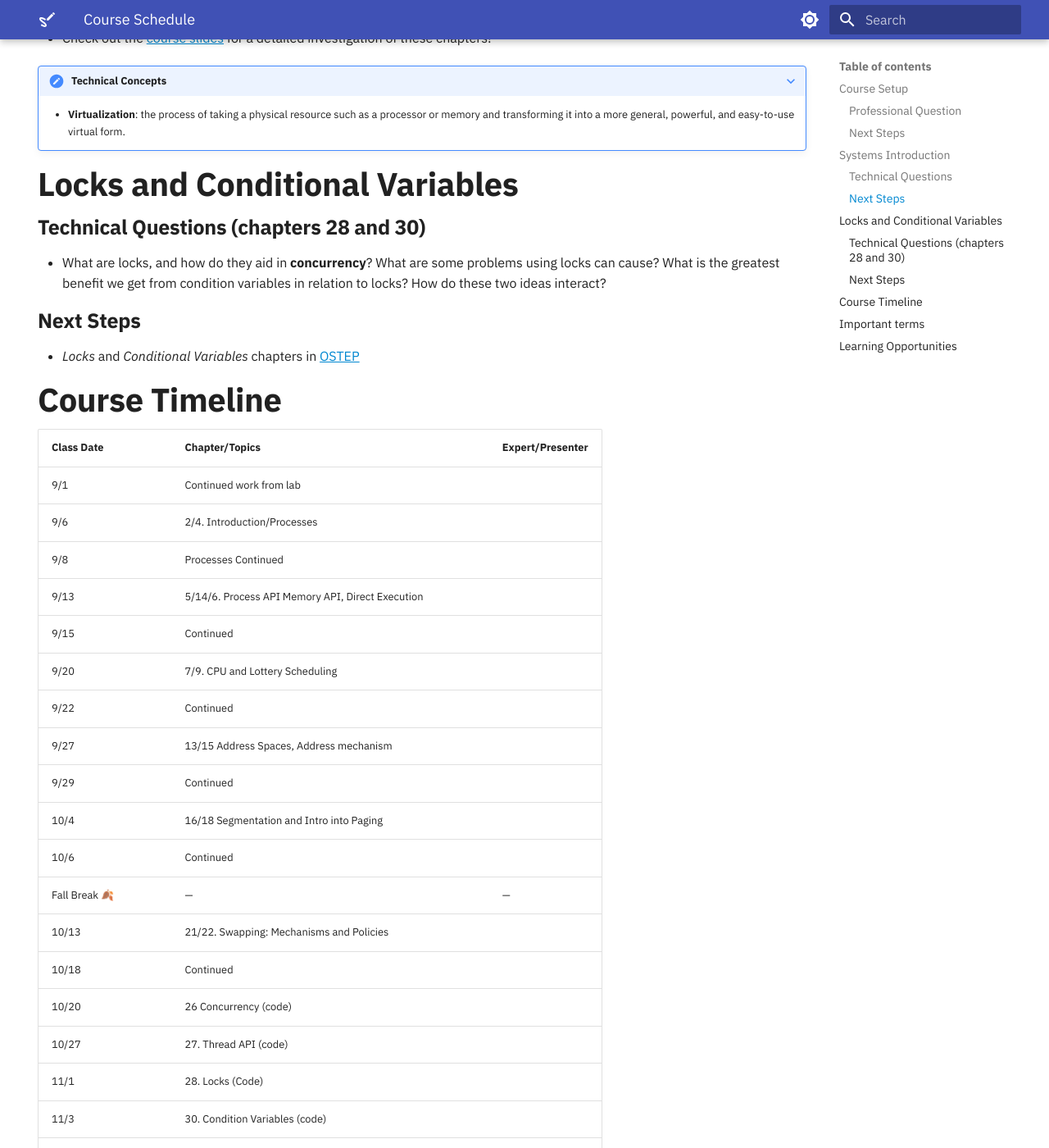
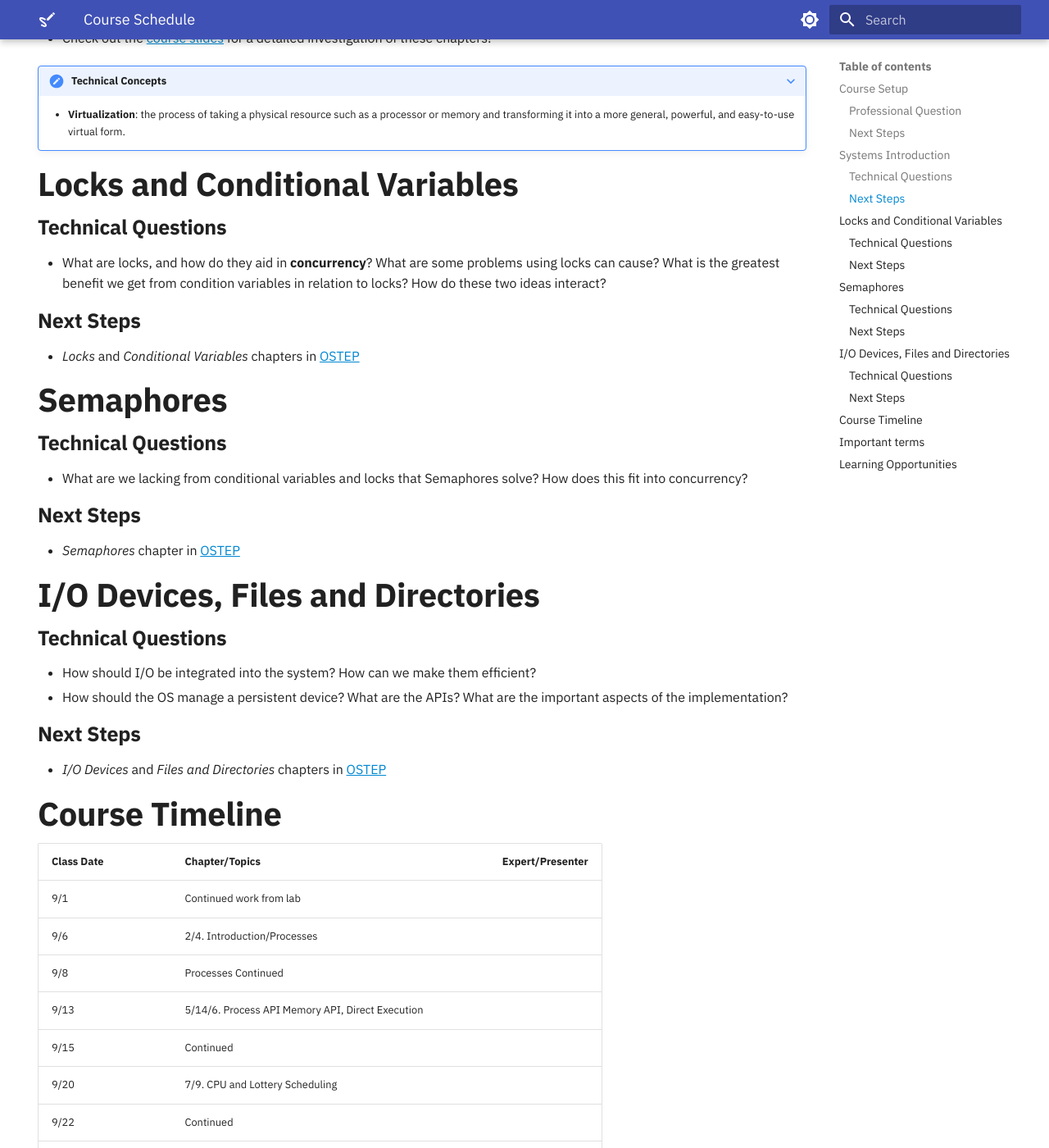
Before and after one commit to OS-Sketch/www.os-sketch.com, an MkDocs documentation site: the page built from docs/operating-systems/schedule.md, in a window 1280 px wide and 1400 px high, scrolled down 751 px. Shown: the whole window at 82% size. Built offline with MkDocs 1.6.1 and Material for MkDocs 9.7.7, drawn with Linux system fonts in a browser that asks for light colours.

Commit message:
Add technical questions for each week

```diff
--- a/docs/operating-systems/schedule.md
+++ b/docs/operating-systems/schedule.md
@@ -50,7 +50,7 @@ hide:
 
 ## Locks and Conditional Variables
 
-### Technical Questions (chapters 28 and 30)
+### Technical Questions
 
 - What are locks, and how do they aid in **concurrency**?  What are some problems using locks can cause?  What is the greatest benefit we get from condition variables in relation to locks?  How do these two ideas interact?
 
@@ -58,6 +58,26 @@ hide:
 
 - *Locks* and *Conditional Variables* chapters in [OSTEP](https://pages.cs.wisc.edu/~remzi/OSTEP/)
 
+## Semaphores
+
+### Technical Questions
+
+- What are we lacking from conditional variables and locks that Semaphores solve?  How does this fit into concurrency?
+
+### Next Steps
+
+- *Semaphores* chapter in [OSTEP](https://pages.cs.wisc.edu/~remzi/OSTEP/)
+
+## I/O Devices, Files and Directories
+
+### Technical Questions
+
+- How should I/O be integrated into the system?  How can we make them efficient?
+- How should the OS manage a persistent device? What are the APIs?  What are the important aspects of the implementation?
+
+### Next Steps
+
+- *I/O Devices* and *Files and Directories* chapters in [OSTEP](https://pages.cs.wisc.edu/~remzi/OSTEP/)
 
 ## Course Timeline
 
```
